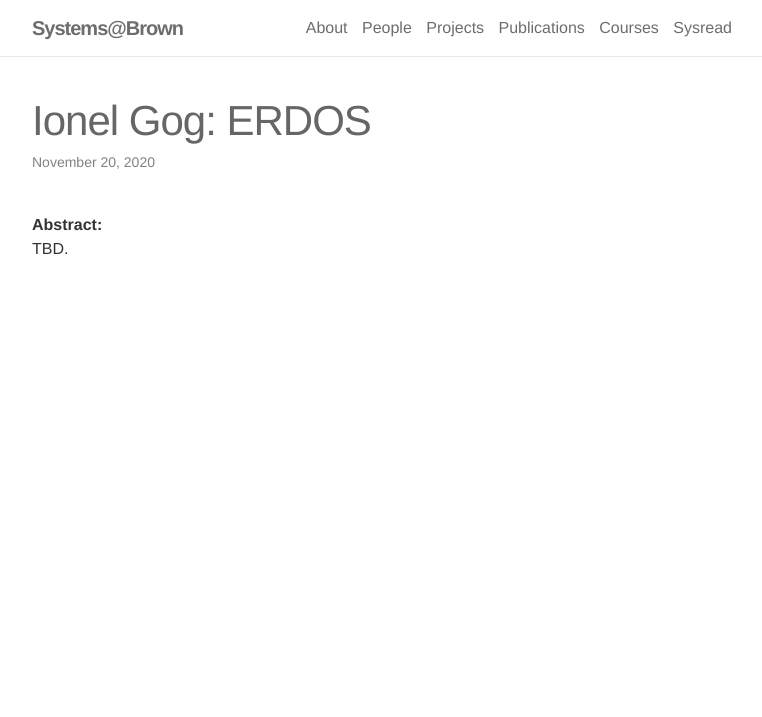
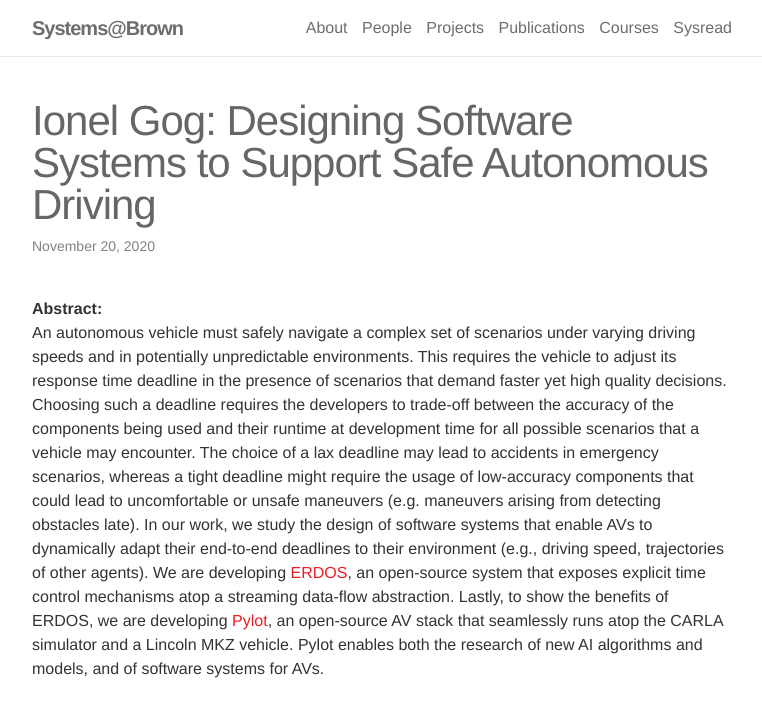
Before and after one commit to brownsys/systems-web, a Jekyll site: the page built from _sysread/2020-11-20 Ionel Gog.md, in a window 1280 px wide. Shown: the top 717 px of the page, without its empty margins (258-1020 px from the left). Built offline with Jekyll 4.4.1, drawn with Linux system fonts in a browser that asks for light colours; nearby versions of some CDN libraries.

Commit message:
Update Ionel's talk

```diff
--- a/_sysread/2020-11-20 Ionel Gog.md
+++ b/_sysread/2020-11-20 Ionel Gog.md
@@ -1,10 +1,12 @@
 ---
 layout: post
-title: "Ionel Gog: ERDOS"
+title: "Ionel Gog: Designing Software Systems to Support Safe Autonomous Driving"
 date: 2020-11-20
 categories: sysread
 ---
 
 <p><b>Abstract:</b><br />
-TBD.
+An autonomous vehicle must safely navigate a complex set of scenarios under varying driving speeds and in potentially unpredictable environments. This requires the vehicle to adjust its response time deadline in the presence of scenarios that demand faster yet high quality decisions. Choosing such a deadline requires the developers to trade-off between the accuracy of the components being used and their runtime at development time for all possible scenarios that a vehicle may encounter. The choice of a lax deadline may lead to accidents in emergency scenarios, whereas a tight deadline might require the usage of low-accuracy components that could lead to uncomfortable or unsafe maneuvers (e.g. maneuvers arising from detecting obstacles late).
+
+In our work, we study the design of software systems that enable AVs to dynamically adapt their end-to-end deadlines to their environment (e.g., driving speed, trajectories of other agents). We are developing <a href="https://github.com/erdos-project">ERDOS</a>, an open-source system that exposes explicit time control mechanisms atop a streaming data-flow abstraction. Lastly, to show the benefits of ERDOS, we are developing <a href="https://github.com/erdos-project/pylot">Pylot</a>, an open-source AV stack that seamlessly runs atop the CARLA simulator and a Lincoln MKZ vehicle. Pylot enables both the research of new AI algorithms and models, and of software systems for AVs.
 </p>
```
